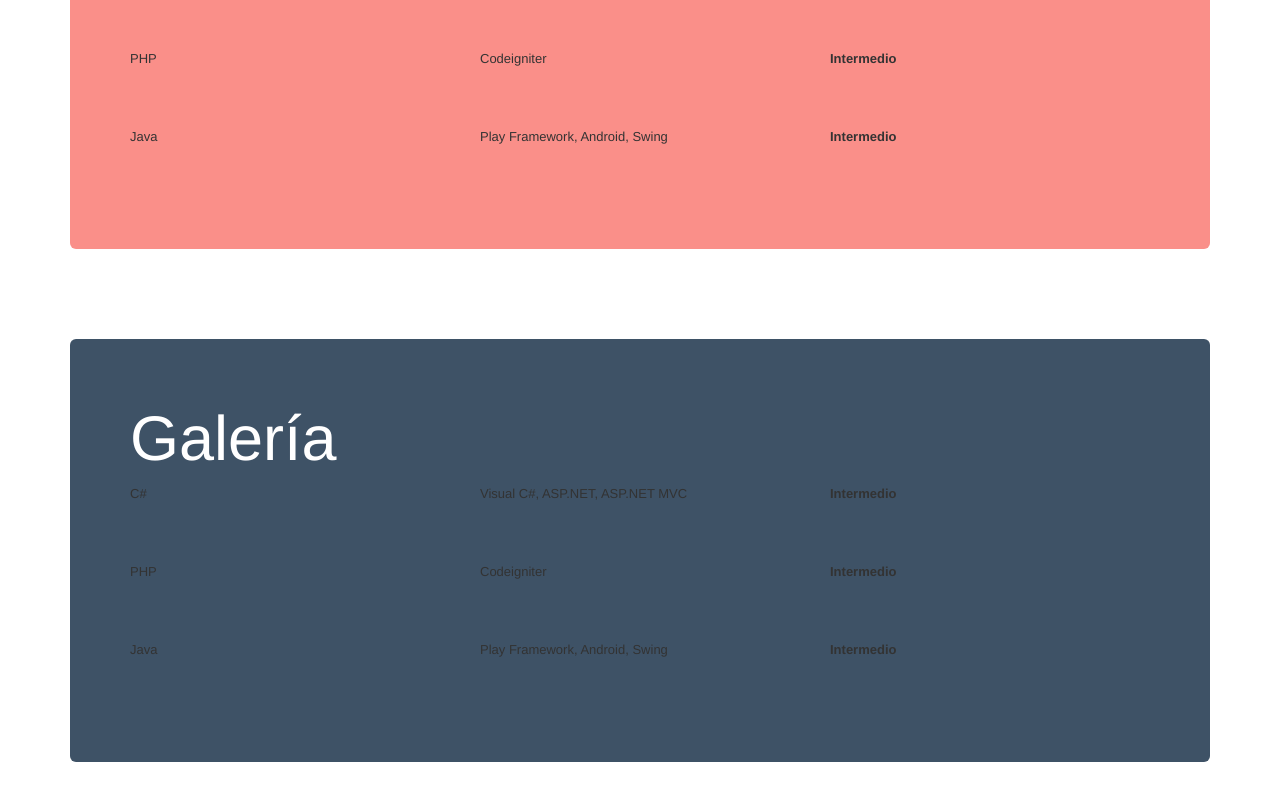
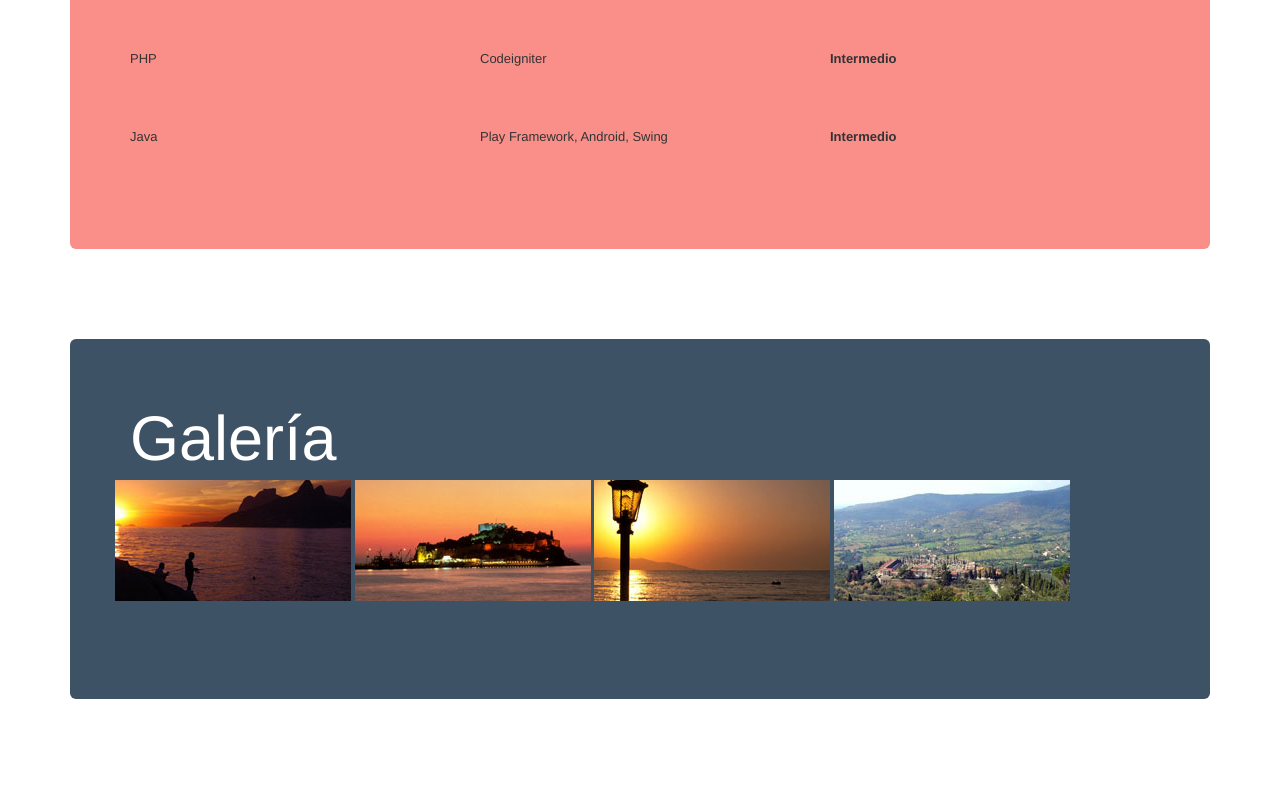
Before and after one commit to cohs88/cv, a plain HTML site: page index.html in a window 1280 px wide. Shown: the part 1978-2778 px from the top of the page. Drawn offline with Linux system fonts and the light colour scheme.

Commit message:
Se agrego galeria sin efectos

```diff
--- a/index.html
+++ b/index.html
@@ -140,19 +140,10 @@
       <div class="jumbotron no_bg jumbotron-font jumbotron-mb" id="galerias">
         <h1>Galer&iacute;a</h1>
         <div class="row mb-50">
-          <div class="col-md-4">C#</div>
-          <div class="col-md-4">Visual C#, ASP.NET, ASP.NET MVC</div>
-          <div class="col-md-4"><b>Intermedio</b></div>
-        </div>
-        <div class="row mb-50">
-          <div class="col-md-4">PHP</div>
-          <div class="col-md-4">Codeigniter</div>
-          <div class="col-md-4"><b>Intermedio</b></div>
-        </div>
-        <div class="row mb-50">
-          <div class="col-md-4">Java</div>
-          <div class="col-md-4">Play Framework, Android, Swing</div>
-          <div class="col-md-4"><b>Intermedio</b></div>
+          <img src="images/picture1.jpg" />
+          <img src="images/picture2.jpg" />
+          <img src="images/picture3.jpg" />
+          <img src="images/picture4.jpg" />
         </div>
       </div>
 
```
Also changed, not shown: images/buttons.png (added), images/picture1.jpg (added), images/picture2.jpg (added), images/picture3.jpg (added), images/picture4.jpg (added), images/picture5.jpg (added), images/picture6.jpg (added), images/picture7.jpg (added), 1 other file.
